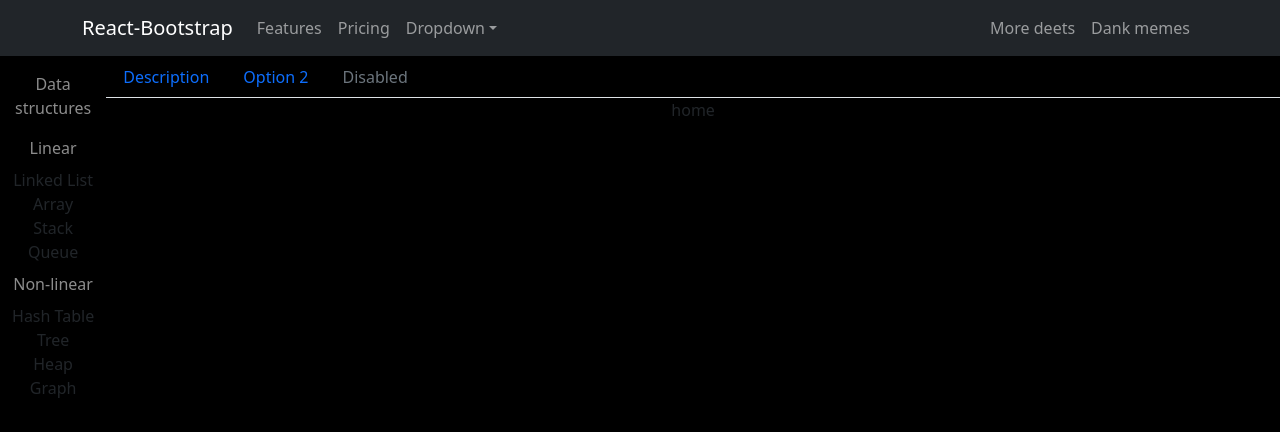
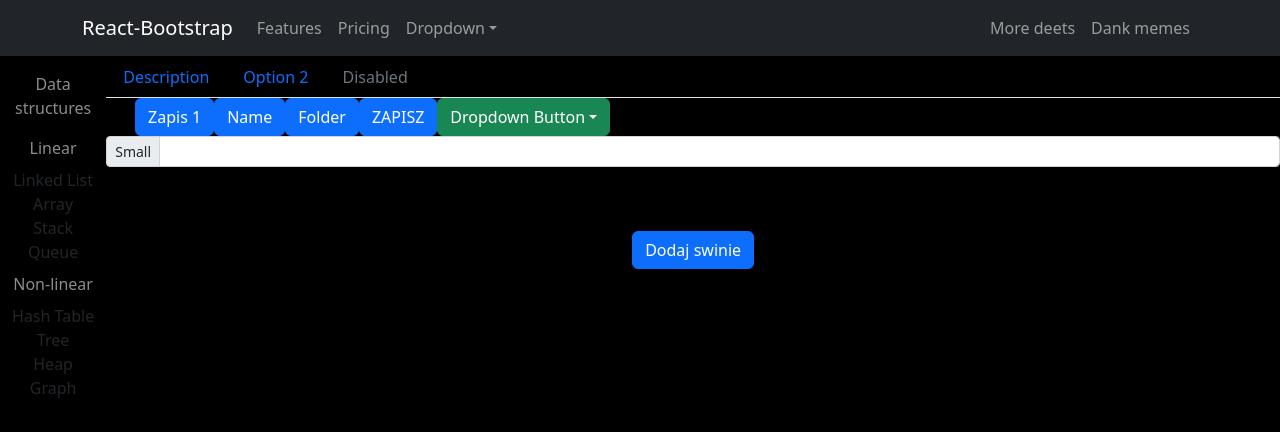
Before and after one commit to karpinski1994/algo-rockstar, a Next.js app: page / in a window 1280 px wide. Shown: the top 432 px of the page. Built offline with nearby package versions, Linux system fonts and the light colour scheme.

Commit message:
Create app that creates a directories in files

```diff
--- /dev/null
+++ b/pages/api/user.ts
@@ -0,0 +1,26 @@
+export default function handler(req: any, res: any) {
+
+    console.log('SWIANIAK: ')
+
+    const fs = require('fs');
+
+async function createFileOnDesktop(fileName='bylejaki') {
+
+
+  const desktopPath = `${process.env.HOME}/Desktop/${fileName}`;
+    await fs.mkdirSync(desktopPath, '0777', () => {
+      console.log('dir created')
+    });
+
+  try {
+    await fs.promises.writeFile(desktopPath, 'Hello, World!');
+    console.log(`File created at ${desktopPath}`);
+  } catch (err) {
+    console.error(`An error occurred: ${err}`);
+  }
+}
+
+createFileOnDesktop('testFile.txt');
+
+    res.status(200).json({ name: 'John Doe' })
+}
--- a/pages/index.tsx
+++ b/pages/index.tsx
@@ -1,10 +1,62 @@
 import StepsSlider from '@/components/StepsSlider';
-import { Nav } from 'react-bootstrap';
+import Link from 'next/link';
+import { useState } from 'react';
+import { Button, Container, Dropdown, InputGroup, Form, Nav, Row, Navbar } from 'react-bootstrap';
 
 export default function IndexPage() {
+  const [item, setItem] = useState('')
+  const [lista, setLista] = useState([]);
+  const createFile = () => {
+
+    fetch(`/api/user`).then((data) => {
+      console.log('created successful')
+    })
+  }
+
+
   return (
     <div>
-      home
+      <Container className="d-flex">
+        <Button>Zapis 1</Button>
+        <Button>Name</Button>
+        <Button>Folder</Button>
+        <Button onClick={createFile}> ZAPISZ</Button>
+
+
+        <Dropdown>
+          <Dropdown.Toggle variant="success" id="dropdown-basic">
+            Dropdown Button
+          </Dropdown.Toggle>
+
+          <Dropdown.Menu>
+            <Dropdown.Item href="#/action-1">Action</Dropdown.Item>
+            <Dropdown.Item href="#/action-2">Another action</Dropdown.Item>
+            <Dropdown.Item href="#/action-3">Something else</Dropdown.Item>
+          </Dropdown.Menu>
+        </Dropdown>
+      </Container>
+      <InputGroup size="sm" className="mb-3">
+        <InputGroup.Text id="inputGroup-sizing-sm">Small</InputGroup.Text>
+        <Form.Control
+          aria-label="Small"
+          aria-describedby="inputGroup-sizing-sm"
+          onChange={(e) => setItem(e.target.value)}
+        />
+      </InputGroup>
+      <br />
+
+      <br />
+      <InputGroup size="lg">
+
+      </InputGroup>
+      <Button onClick={()=> setLista(lista => [...lista, item])}>Dodaj swinie</Button>
+      <div className="elementy">
+        {lista.map((el) => {
+          return <Navbar.Text>{el}</Navbar.Text>
+        })}
+
+      </div>
+
     </div>
   );
 }
--- a/styles/globals.css
+++ b/styles/globals.css
@@ -117,3 +117,9 @@ a.carousel-control-next
 {
      display: none;
 }
+
+.elementy {
+  display: flex;
+  flex-direction: column;
+  background: lightblue;
+}
```
